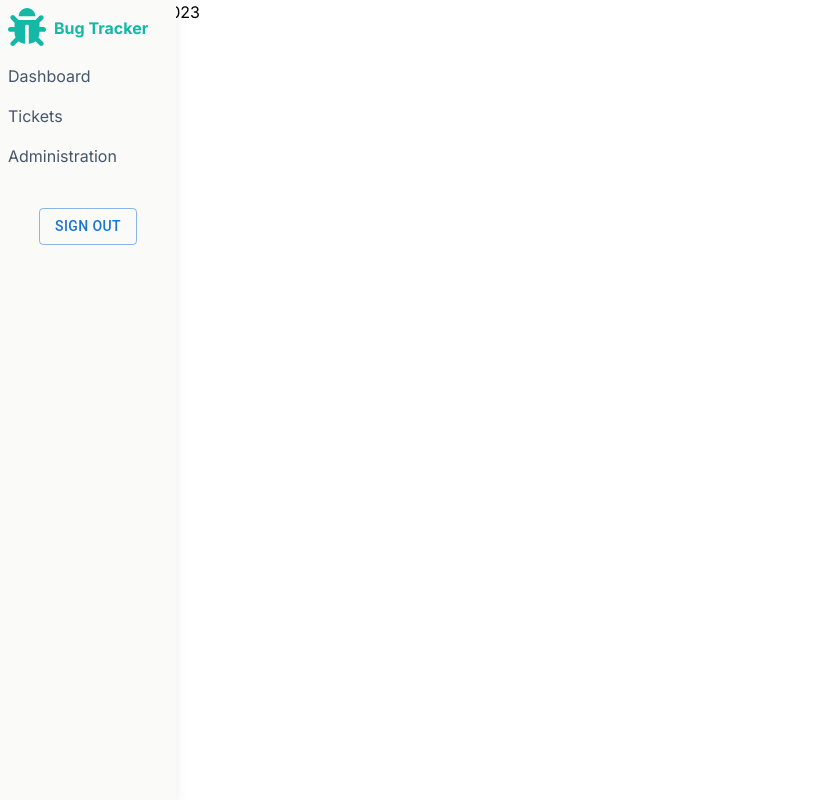
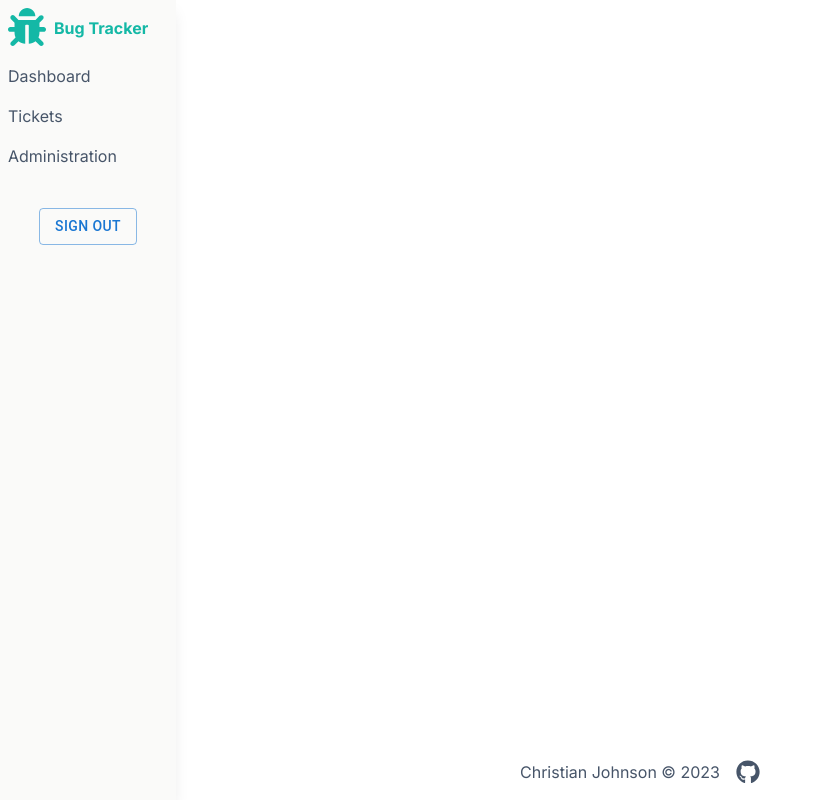
Before and after one commit to christianjcodes/bug-tracker-frontend, a Next.js app: page /dashboard in a window 1280 px wide. Shown: the whole page, without its empty margins (0-815 px from the left). Built offline with nearby package versions, Linux system fonts and the light colour scheme.

Commit message:
Style footer to bottom of page

```diff
--- a/src/app/components/Footer.tsx
+++ b/src/app/components/Footer.tsx
@@ -4,13 +4,16 @@ import { FaGithub } from "react-icons/fa";
 
 export default function Footer() {
     return (
-        <footer>
-            <div>
+        <div className='mt-auto'>
+            <footer className='absolute bottom-0 flex flex-row justify-center w-full text-slate-600
+                                space-x-4 pb-4'>
                 <p>Christian Johnson &copy; {new Date().getFullYear()}</p>
-                <Link href="https://github.com/christianjcodes">
-                    <FaGithub size="28"/>
-                </Link>
-            </div>
-        </footer>
+                <div className='hover:text-cyan-500'>
+                    <Link href="https://github.com/christianjcodes">
+                        <FaGithub size="24"/>
+                    </Link>
+                </div>
+            </footer>
+        </div>
     );
 }
--- a/src/app/dashboard/page.tsx
+++ b/src/app/dashboard/page.tsx
@@ -4,7 +4,7 @@ import SideBar from '../components/SideBar';
 const Page = () => {
     return (
         <>
-            <div className='flex'>
+            <div className='flex flex-col min-h-screen relative pb-20'>
                 <SideBar />
             </div>
         </>
--- a/tailwind.config.js
+++ b/tailwind.config.js
@@ -6,6 +6,7 @@ module.exports = {
   content: [
     './app/**/*.{js,ts,jsx,tsx,mdx}',
     './src/**/*.{js,ts,jsx,tsx,mdx}',
+    './src/components/**/*.{js,ts,jsx,tsx}',
   ],
   theme: {
     extend: {},
```
